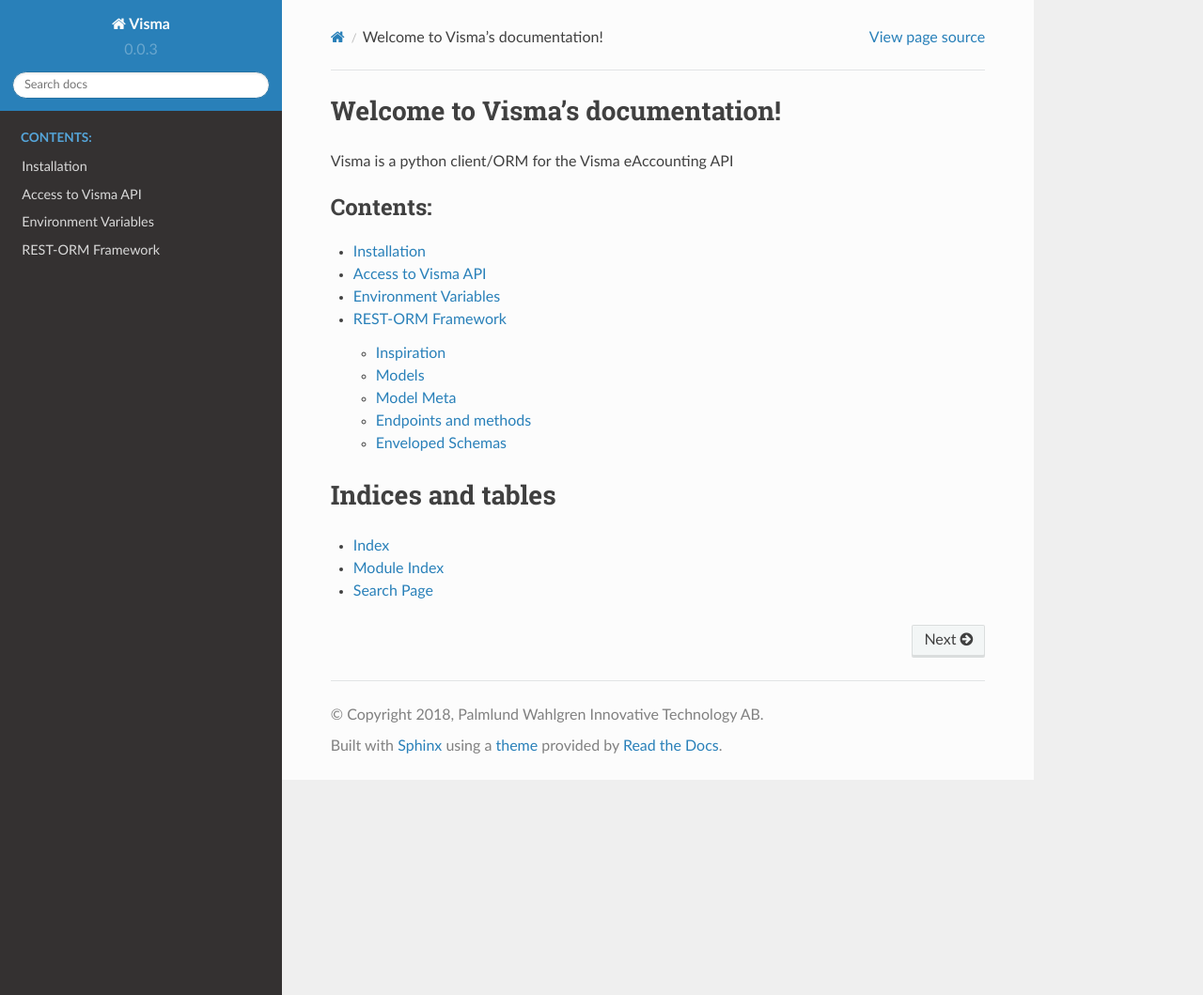
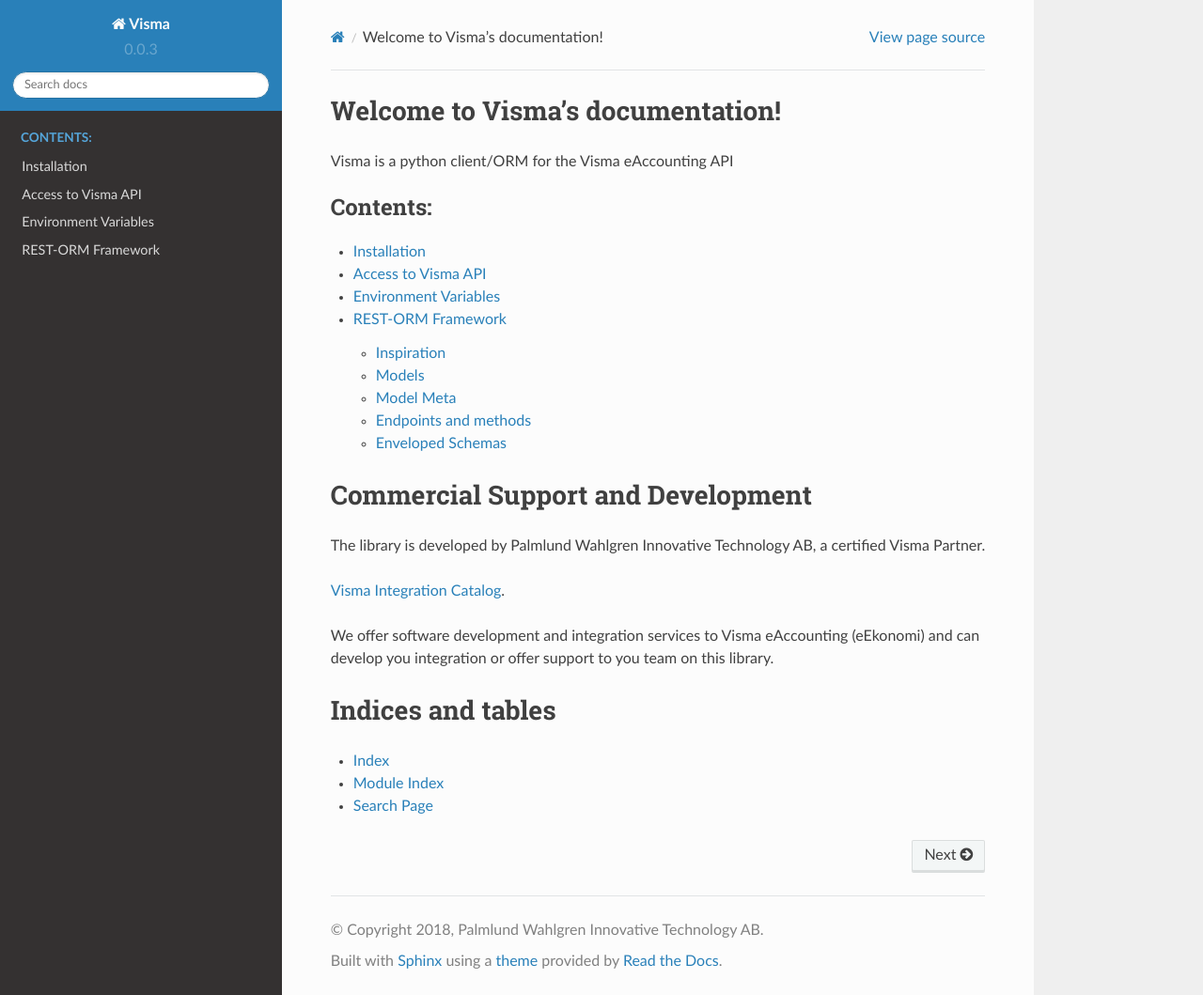
Before and after one commit to pwitab/visma, a Sphinx documentation site: the page built from docs/source/index.rst, in a window 1280 px wide and 1059 px high. Shown: the whole window at 94% size. Built offline with Sphinx 7.4.7 and the Read the Docs theme 2.0.0, drawn with Linux system fonts in a browser that asks for light colours.

Commit message:
Added info about services

```diff
--- a/docs/source/index.rst
+++ b/docs/source/index.rst
@@ -11,6 +11,15 @@
    framework
 
 
+Commercial Support and Development
+==================================
+
+The library is developed by Palmlund Wahlgren Innovative Technology AB, a certified Visma Partner.
+
+`Visma Integration Catalog <https://integrationer.vismaspcs.se/appar/python-client-orm/>`_.
+
+We offer software development and integration services to Visma eAccounting (eEkonomi) and can develop you integration or offer support to you team on this library.
+
 
 Indices and tables
 ==================
```
Also changed, not shown: README.rst (+9 -0 lines).
